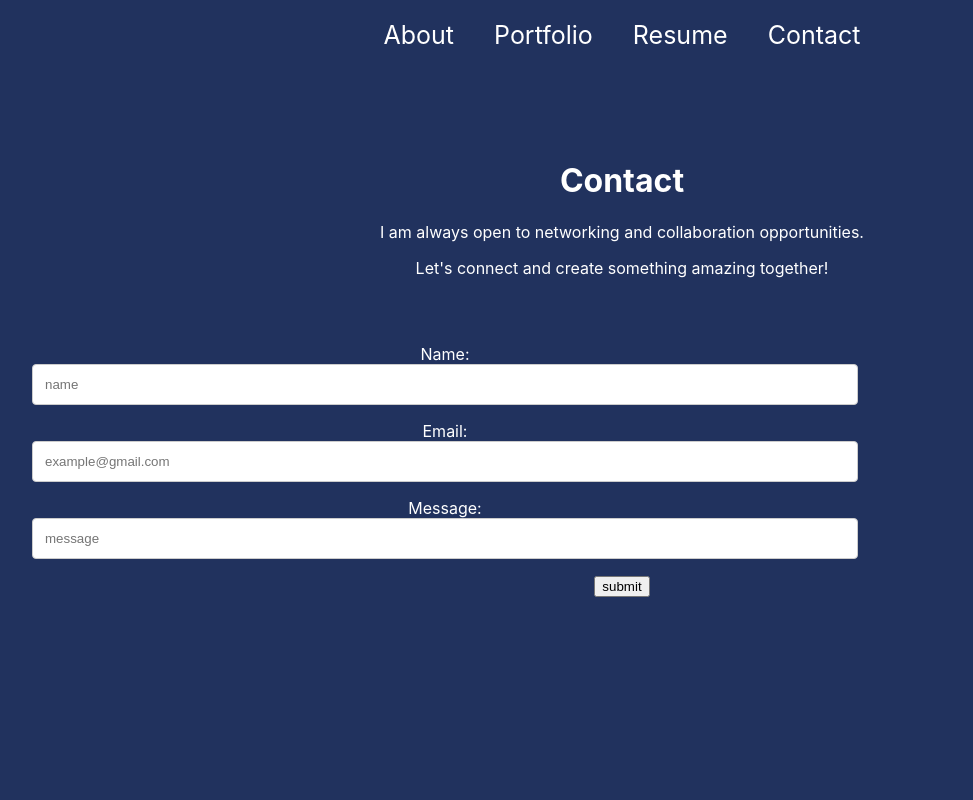
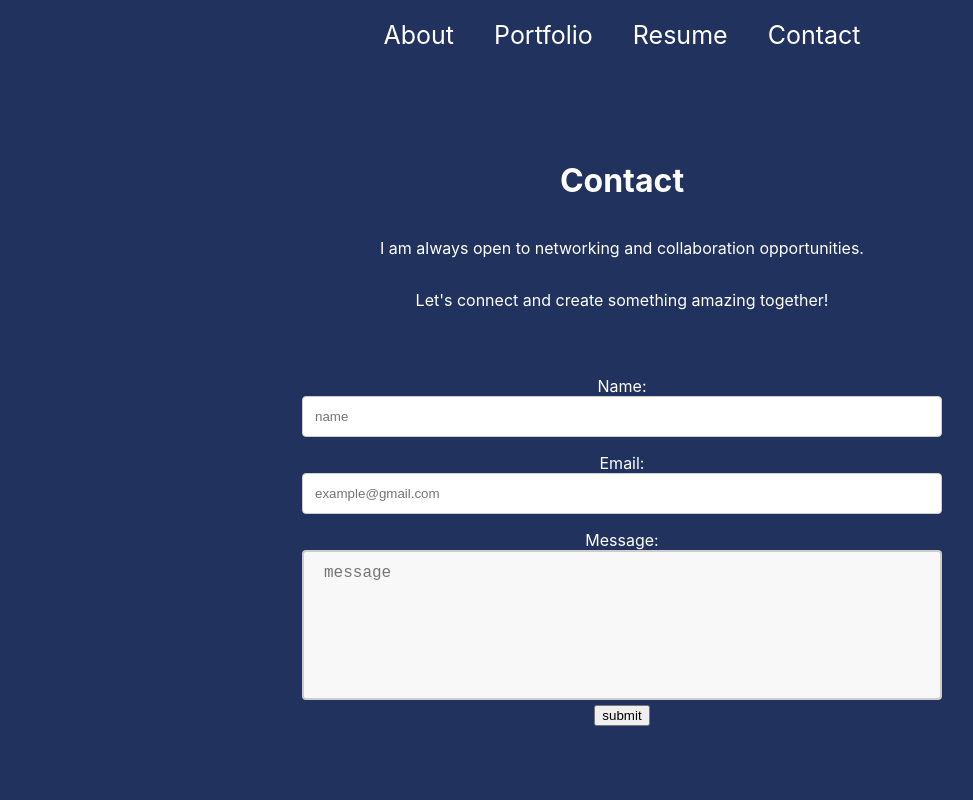
Before and after one commit to Shok1to/react-portfolio, a React (Create React App) app: page /react-portfolio/Contact in a window 1280 px wide. Shown: the top 800 px of the page, without its empty margins (18-991 px from the left). Built offline with nearby package versions, Linux system fonts and the light colour scheme.

Commit message:
added fixed contact page

```diff
--- a/src/pages/Contact.js
+++ b/src/pages/Contact.js
@@ -70,7 +70,14 @@ export default function Contact() {
 
 
   return (
-    <div>
+    <div style ={{
+      display: "flex",
+      alignItems: "center",
+      justifyContent: "center",
+      flexDirection:"column",
+      height: "100%",
+      width: "100%",
+    }}>
       <h1>Contact</h1>
       <p>I am always open to networking and collaboration opportunities.</p>
       <p>Let's connect and create something amazing together!</p>
@@ -102,7 +109,7 @@ export default function Contact() {
         </div>
         <div className="form-field">
           <label for="message">Message:</label>
-          <input
+          <textarea
           value={message}
           name="message"
           onChange={handleInputChange}
@@ -111,7 +118,7 @@ export default function Contact() {
           placeholder="message"
 
 
-        />
+        ></textarea>
           {/* {/* <textarea rows="4" id="message" name="message" required /> */}
         </div>
         <button type="submit" onClick={handleFormSubmit}>submit</button>
--- a/src/styles/Contact.css
+++ b/src/styles/Contact.css
@@ -1,11 +1,23 @@
 .contact {
   border-radius: 5px;
   padding: 50px;
+  width: 50%
 }
 
 .form-field {
-  width: 70%;
+  width: 100%;
 
+}
+textarea {
+  width: 100%;
+  height: 150px;
+  padding: 12px 20px;
+  box-sizing: border-box;
+  border: 2px solid #ccc;
+  border-radius: 4px;
+  background-color: #f8f8f8;
+  font-size: 16px;
+  resize: none;
 }
 
 input[type=text] {
```
